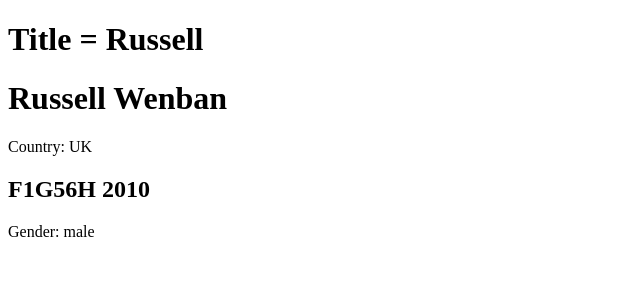
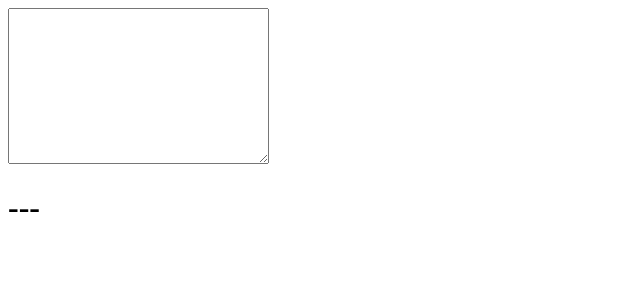
Before and after one commit to russellf9/learn-react-egghead, a React (Create React App) app: page / in a window 1280 px wide. Shown: the top 300 px of the page, without its empty margins (0-640 px from the left). Built offline with nearby package versions, Linux system fonts and the light colour scheme.

Commit message:
Egghead - React - Lesson 9 - Normalize Events with Reacts Synthetic Event System

```diff
--- a/src/App.js
+++ b/src/App.js
@@ -1,60 +1,38 @@
 import React from 'react';
-import PropTypes from 'prop-types';
-
-
-const myCar = { registrationNumber: 'F1G56H', year: 2010};
 
 
 class App extends React.Component {
 
+    constructor() {
+        super();
+        this.state = {currentEvent: '---'};
+        this.update = this.update.bind(this);
+    }
+
+    update(e) {
+        this.setState({currentEvent: e.type});
+    }
+
     render() {
         return (
             <div>
-                <Title text="Russell"/>
-                <Person
-                    firstName='Russell'
-                    lastName='Wenban'
-                    country="UK"
-                    car={myCar}
-                    gender="male"/>
+                <textarea
+                    onKeyPress={this.update}
+                    onCopy={this.update}
+                    onCut={this.update}
+                    onPaste={this.update}
+                    onFocus={this.update}
+                    onBlur={this.update}
+                    onDoubleClick={this.update}
+                    onTouchStart={this.update}
+                    onTouchMove={this.update}
+                    onTouchEnd={this.update}
+                    cols="30"
+                    rows="10"/>
+                <h1>{this.state.currentEvent}</h1>
             </div>
         )
     }
 }
 
-
-// stateless function Component
-const Title  = (props) => <h1>Title =  { props.text }</h1>;
-
-Title.propTypes = {
-    text: PropTypes.string.isRequired
-};
-
-
-const Person = (props) => <div>
-    <h1>{props.firstName} {props.lastName}</h1>
-    {props.country ? <p>Country: {props.country}</p> : null}
-    <div>
-        <h2>{props.car.registrationNumber} {props.car.year} </h2>
-    </div>
-    <p>Gender: {props.gender}</p>
-</div>;
-
-Person.propTypes = {
-    firstName: PropTypes.string.isRequired,
-    lastName: PropTypes.string.isRequired,
-    country: PropTypes.string,
-    car: PropTypes.shape({
-        registrationNumber: PropTypes.string,
-        year: PropTypes.number
-    }),
-    gender: PropTypes.oneOf([
-        'female', 'male'
-    ])
-};
-
-Person.defaultProps = {
-    country: 'UK'
-};
-
 export default App
```
